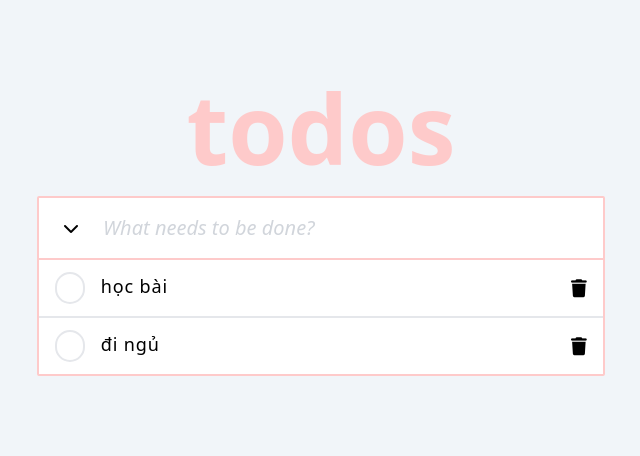
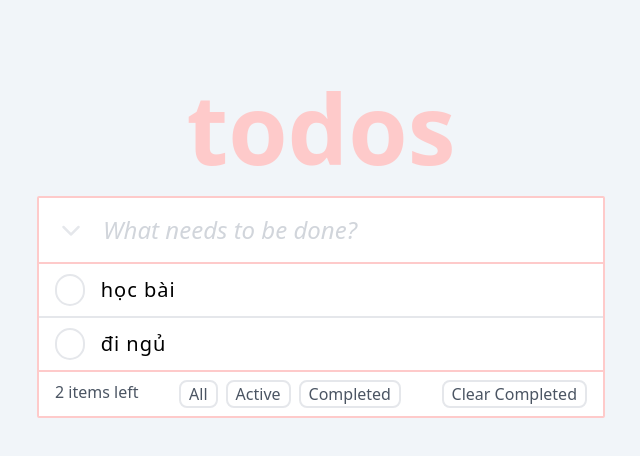
Before and after one commit to sansanhatecode/todolist-upgrade, a React (Create React App) app: page / in a window 1280 px wide. Shown: the top 456 px of the page, without its empty margins (319-959 px from the left). Built offline with nearby package versions, Linux system fonts and the light colour scheme.

Commit message:
finish footer

```diff
--- a/src/App.jsx
+++ b/src/App.jsx
@@ -2,6 +2,7 @@ import './App.css';
 import React from 'react';
 import Header from './components/Header';
 import ContentList from './components/ContentList';
+import Footer from './components/Footer';
 
 class App extends React.Component {
   constructor(props) {
@@ -77,6 +78,56 @@ class App extends React.Component {
     // console.log(newJobs);
   }
 
+  //hien ra tat ca cac cong viec
+  handleAllButtonClick = () => {
+    const {jobs} = this.state;
+    let newJobs = jobs;
+    newJobs.map(job => (job.displayStatus = true))
+    this.setState({
+      jobs : newJobs,
+    })
+  }
+
+  //hien ra cac cong viec dang lam do
+  handleActiveButtonClick = () => {
+    const {jobs} = this.state;
+    let newJobs = jobs;
+    newJobs.map(job => job.displayStatus = true)
+    newJobs.map(job => {
+      if(job.done){
+        return job.displayStatus = false;
+      }
+    })
+    this.setState({
+      jobs : newJobs,
+    })
+  }
+
+  //hien ra cac cong viec da hoan thanh
+  handleCompletedButtonClick = () => {
+    const {jobs} = this.state;
+    let newJobs = jobs;
+    newJobs.map(job => job.displayStatus = true)
+    newJobs.map(job => {
+      if(!(job.done)){
+        return job.displayStatus = false;
+      }
+    })
+    this.setState({
+      jobs : newJobs,
+    })
+  }
+
+  //xoa cac cong viec da hoan thanh
+  handleClearButtonClick = () => {
+    const {jobs} = this.state;
+    let newJobs = jobs.filter(job => !(job.done));
+    // console.log(newJobs);
+    this.setState({
+      jobs : newJobs,
+    })
+  }
+
   render() {
     const {
       jobs
@@ -89,11 +140,19 @@ class App extends React.Component {
           <Header
             headerProps={this.handleAdd}
             handleDownButtonClick={this.handleDownButtonClick}
+            jobs={jobs}
           />
           <ContentList
             jobs={jobs}
             handleDelete={this.handleDelete}
             handleDone={this.handleDone}
+          />
+          <Footer
+            jobs={jobs}
+            handleAllButtonClick={this.handleAllButtonClick}
+            handleActiveButtonClick={this.handleActiveButtonClick}
+            handleCompletedButtonClick={this.handleCompletedButtonClick}
+            handleClearButtonClick={this.handleClearButtonClick}
           />
         </div>
       </div>
--- a/src/components/ContentList.jsx
+++ b/src/components/ContentList.jsx
@@ -34,7 +34,7 @@ class ContentList extends React.Component {
                   </button>
                   <li
                     key={index}
-                    className="py-3 tracking-wider text-lg flex justify-between w-full"
+                    className="py-3 tracking-wider text-xl flex justify-between w-full group"
                   >
                     {/* done button */}
 
@@ -43,9 +43,9 @@ class ContentList extends React.Component {
                     <button
                       id={index}
                       onClick={(e) => handleDelete(e)}
-                      className="w-8 h-8 pr-4"
+                      className="w-8 pr-4 hidden text-red-200 group-hover:block hover:text-red-400"
                     >
-                      <i className="fa-solid fa-trash"></i>
+                      <i className="fa-solid fa-trash text-base"></i>
                     </button>
                   </li>
                 </div>
--- a/src/components/Footer.jsx
+++ b/src/components/Footer.jsx
@@ -1 +1,62 @@
 import React from "react";
+
+class Footer extends React.Component {
+  constructor(props) {
+    super(props);
+  }
+
+  render() {
+    const {
+      jobs,
+      handleAllButtonClick,
+      handleActiveButtonClick,
+      handleCompletedButtonClick,
+      handleClearButtonClick,
+    } = this.props;
+
+    //đếm số việc chưa hoàn thành
+    const count = jobs.reduce((acc, job) => {
+      if (!(job.done)) {
+        return acc + 1;
+      }
+      return acc;
+    }, 0)
+
+    return (
+      <div className="border-t-2 border-red-200 bg-white px-4 py-2 text-base text-gray-600 flex justify-between align-center">
+        {/* count undone */}
+        <div>
+          <p>{count} items left</p>
+        </div>
+        <div className="flex gap-2">
+          <button
+            className="border-2 rounded-lg px-2 hover:border-red-200"
+            onClick={handleAllButtonClick}
+          >
+            All
+          </button>
+          <button
+            onClick={handleActiveButtonClick}
+            className="px-2 border-2 rounded-lg hover:border-red-200"
+          >
+            Active
+          </button>
+          <button
+            onClick={handleCompletedButtonClick}
+            className="px-2 border-2 rounded-lg hover:border-red-200"
+          >
+            Completed
+          </button>
+        </div>
+        <button
+          onClick={handleClearButtonClick}
+          className={`px-2 border-2 rounded-lg hover:border-red-200`}
+        >
+          Clear Completed
+        </button>
+      </div>
+    )
+  }
+}
+
+export default Footer;
--- a/src/components/Header.jsx
+++ b/src/components/Header.jsx
@@ -9,44 +9,50 @@ class Header extends React.Component {
   }
 
   onChangeInput = (e) => {
-        const {value} = e.target;
+    const { value } = e.target;
     this.setState({
       currentJob: value,
     })
   }
 
   handleKeyDown = (e) => {
-        if (e.key ==="Enter"){
-            const {currentJob} = this.state;
-            const {headerProps} = this.props;
+    if (e.key === "Enter") {
+      const { currentJob } = this.state;
+      const { headerProps } = this.props;
       const addItem = currentJob;
       headerProps(addItem);
       this.setState({
-                currentJob:'',
+        currentJob: '',
       })
     }
   }
 
-    render(){
-        const {currentJob} = this.state;
-        const {handleDownButtonClick} = this.props;
+  render() {
+    const { currentJob } = this.state;
+    const {
+      handleDownButtonClick,
+      jobs,
+    } = this.props;
+    let jobsCheck = jobs;
+    //kiểm tra xem có phải tất cả các công việc đều đã được làm xong hay chưa?
+    const isNotDone = jobsCheck.some(job => !(job.done))
     return (
       <div className="flex gap-4 items-center border-red-200 border-b-2 bg-white pl-4">
         <button
-                    className="w-8 h-8"
-                    onClick = {handleDownButtonClick}
+          className={`w-8 h-8 text-xl text-gray-200`}
+          onClick={handleDownButtonClick}
         >
-                    <i class="fa-solid fa-chevron-down"></i>
+          <i className= {`fa-solid fa-chevron-down ${isNotDone ? `text-gray-200}` : 'text-gray-500'}`}></i>
         </button>
         <input
           className="
-                        py-4 w-[500px] rounded-t-lg  focus:outline-none text-xl
+                        py-4 w-[500px] rounded-t-lg  focus:outline-none text-2xl
                         placeholder:text-gray-300 placeholder:italic"
           type="text"
           value={currentJob}
           placeholder="What needs to be done?"
-                    onChange = {this.onChangeInput}
-                    onKeyDown = {this.handleKeyDown}
+          onChange={this.onChangeInput}
+          onKeyDown={this.handleKeyDown}
         />
       </div>
     )
```
Lines whose indentation alone changed are shown as unchanged.
